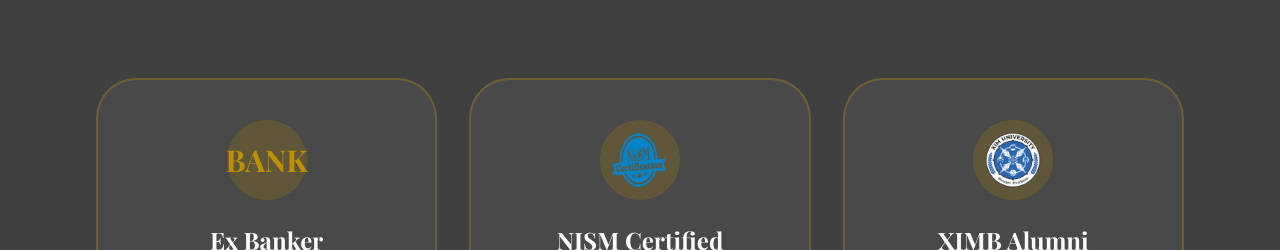
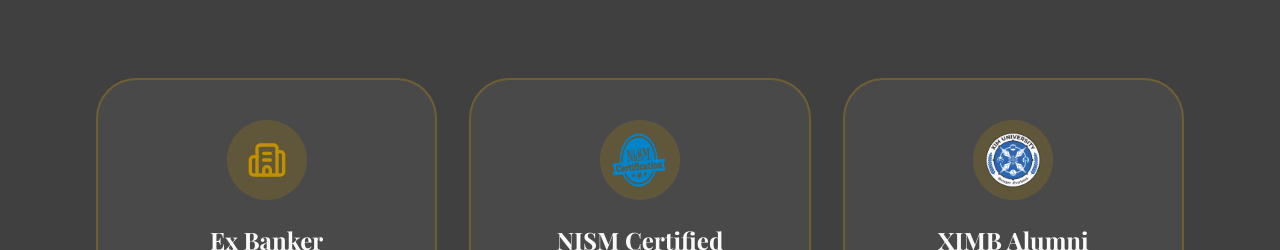
Before and after one commit to Sanju0845/Guided-wealth, a React (Vite) app: page / in a window 1280 px wide. Shown: the part 1120-1370 px from the top of the page. Built offline with nearby package versions, Linux system fonts and the light colour scheme.

Commit message:
Replace BANK text with bank icon in Ex Banker certification block

```diff
--- a/src/components/Footer.tsx
+++ b/src/components/Footer.tsx
@@ -15,6 +15,7 @@ export default function Footer() {
           </p>
           <div className="flex space-x-4">
             <a href="https://www.instagram.com/guidedwealthy" target="_blank" rel="noopener noreferrer" className="hover:text-accent transition-colors"><Instagram size={20} /></a>
+            <a href="mailto:guidedwealthy@gmail.com" className="hover:text-accent transition-colors"><Mail size={20} /></a>
           </div>
         </div>
 
--- a/src/pages/Home.tsx
+++ b/src/pages/Home.tsx
@@ -1,5 +1,5 @@
 import React from 'react';
-import { ArrowRight, CheckCircle2, TrendingUp, Users, ChevronDown } from 'lucide-react';
+import { ArrowRight, CheckCircle2, TrendingUp, Users, ChevronDown, Building2 } from 'lucide-react';
 import { Link } from 'react-router-dom';
 import { TESTIMONIALS, FAQS } from '../constants';
 
@@ -106,8 +106,8 @@ export default function Home() {
 
           <div className="grid grid-cols-1 md:grid-cols-3 gap-8 max-w-6xl mx-auto">
             <div className="p-10 curve-block border-2 border-accent/30 bg-white/5 hover:bg-white/10 transition-all group text-center">
-              <div className="w-20 h-20 bg-accent/20 rounded-full flex items-center justify-center mx-auto mb-6 p-3">
-                <span className="text-3xl font-bold text-accent">BANK</span>
+              <div className="w-20 h-20 bg-accent/20 rounded-full flex items-center justify-center mx-auto mb-6">
+                <Building2 size={40} className="text-accent" />
               </div>
               <h3 className="text-2xl font-bold mb-4">Ex Banker</h3>
               <p className="text-cream/60 leading-relaxed">
```
